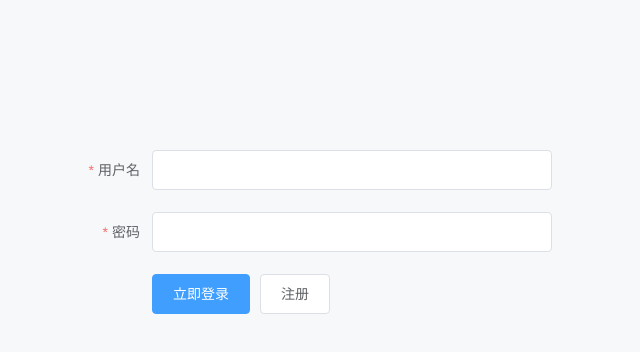
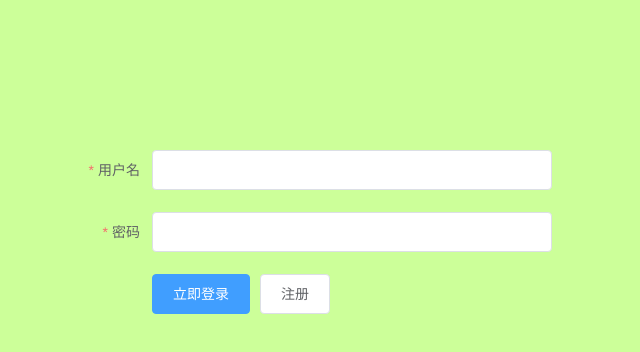
Before and after one commit to GyoungYY/jinju-front, a Vue app: page /#/login in a window 1280 px wide. Shown: the top 352 px of the page, without its empty margins (338-978 px from the left). Built offline with nearby package versions, Linux system fonts and the light colour scheme.

Commit message:
back color

```diff
--- a/src/App.vue
+++ b/src/App.vue
@@ -21,6 +21,6 @@ export default {
 body{
   margin: 0 auto;
   width:96%;
-    background-color: #F7F8FA;
+    background-color: #cf9;
 }
 </style>
```
